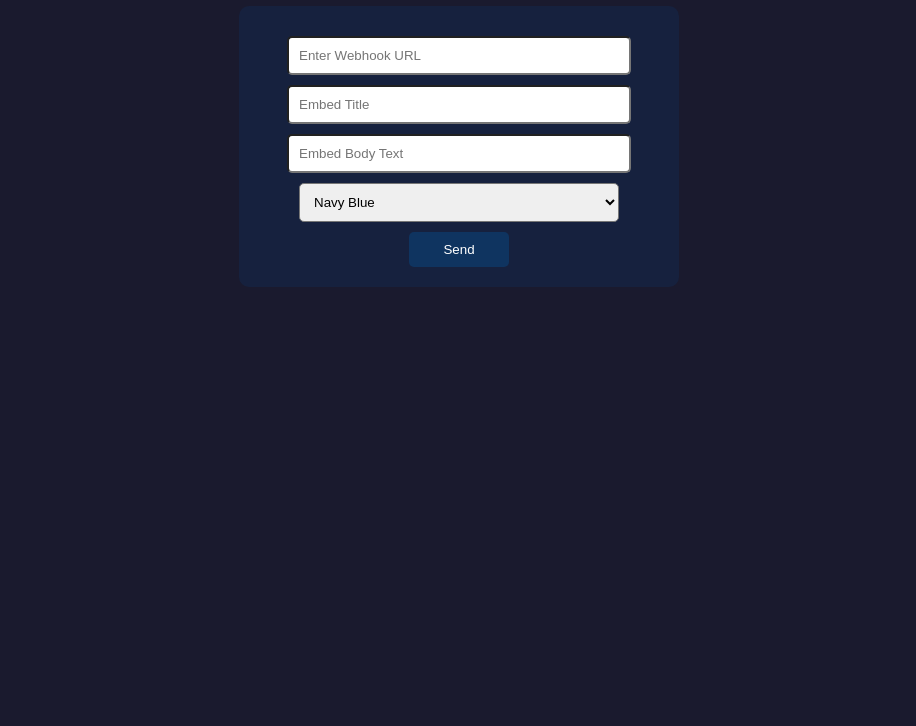
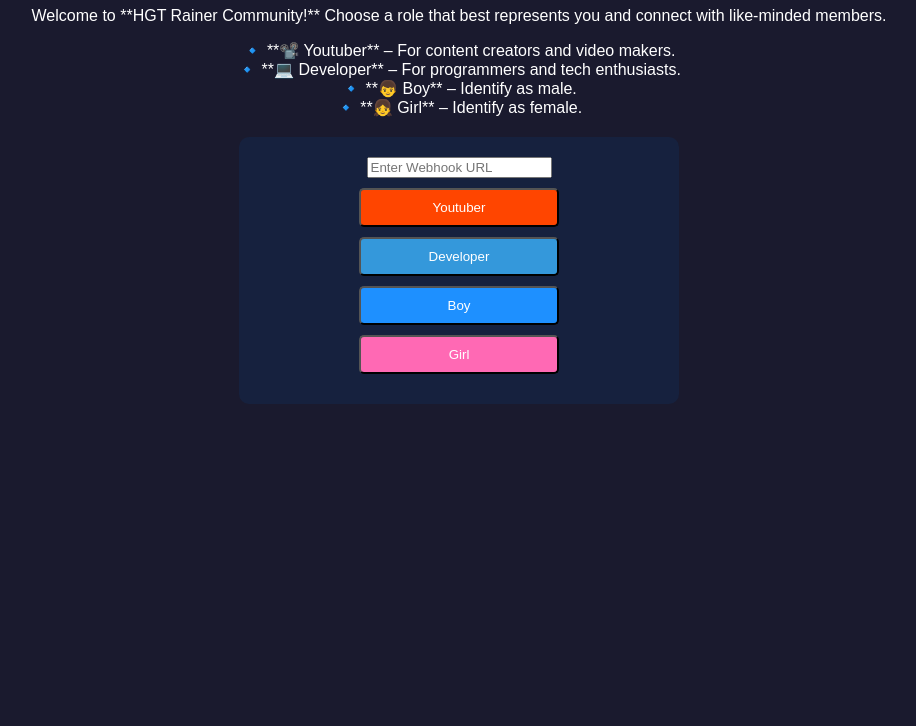
Before and after one commit to MaxYT5184/Last-Day-of-School-June-11, a plain HTML site: page index2.html in a window 1280 px wide. Shown: the part 74-800 px from the top of the page, without its empty margins (181-1097 px from the left). Drawn offline with Linux system fonts and the light colour scheme.

Commit message:
Update index2.html

```diff
--- a/index2.html
+++ b/index2.html
@@ -3,7 +3,7 @@
 <head>
     <meta charset="UTF-8">
     <meta name="viewport" content="width=device-width, initial-scale=1.0">
-    <title>HGT Rainer Rules Webhook</title>
+    <title>HGT Rainer Role Selection</title>
     <style>
         body {
             font-family: Arial, sans-serif;
@@ -18,62 +18,50 @@
             border-radius: 10px;
             width: 400px;
         }
-        input, select {
+        button {
             display: block;
             margin: 10px auto;
             padding: 10px;
-            width: 80%;
-            border-radius: 5px;
-        }
-        button {
-            background-color: #0f3460;
-            color: white;
-            padding: 10px;
-            width: 100px;
-            border: none;
+            width: 200px;
             border-radius: 5px;
             cursor: pointer;
         }
+        .youtuber { background-color: #FF4500; color: white; }
+        .developer { background-color: #3498DB; color: white; }
+        .boy { background-color: #1E90FF; color: white; }
+        .girl { background-color: #FF69B4; color: white; }
     </style>
 </head>
 <body>
-    <h1>HGT Rainer Rules Webhook System</h1>
+    <h1>🎭 Select Your Role</h1>
+    <p>Welcome to **HGT Rainer Community!** Choose a role that best represents you and connect with like-minded members.</p>
+    <p>🔹 **📽️ Youtuber** – For content creators and video makers.<br>
+       🔹 **💻 Developer** – For programmers and tech enthusiasts.<br>
+       🔹 **👦 Boy** – Identify as male.<br>
+       🔹 **👧 Girl** – Identify as female.</p>
     <form id="webhookForm">
         <input type="text" id="webhookURL" placeholder="Enter Webhook URL">
-        <input type="text" id="title" placeholder="Embed Title">
-        <input type="text" id="bodyText" placeholder="Embed Body Text">
-        <select id="embedColor">
-            <option value="34495E">Navy Blue</option>
-            <option value="FFFFFF">White</option>
-            <option value="3498DB">Blue</option>
-            <option value="87CEEB">Light Blue</option>
-        </select>
-        <button type="button" onclick="sendWebhook()">Send</button>
+        <button class="youtuber" type="button" onclick="sendRole('📽️ Youtuber')">Youtuber</button>
+        <button class="developer" type="button" onclick="sendRole('💻 Developer')">Developer</button>
+        <button class="boy" type="button" onclick="sendRole('👦 Boy')">Boy</button>
+        <button class="girl" type="button" onclick="sendRole('👧 Girl')">Girl</button>
     </form>
 
     <script>
-        function sendWebhook() {
+        function sendRole(role) {
             const webhookURL = document.getElementById("webhookURL").value;
-            const title = document.getElementById("title").value || "📜 HGT Rainer Community Rules";
-            const bodyText = document.getElementById("bodyText").value ||
-            "**1️⃣ Respect Everyone** – Treat others with kindness. No harassment, discrimination, or toxicity.\n" +
-            "**2️⃣ No Spamming or Self-Promotion** – Keep chats clean. Advertise only in designated channels.\n" +
-            "**3️⃣ Use Appropriate Channels** – Follow the category structure for discussions and promotions.\n" +
-            "**4️⃣ Keep Content Safe** – No NSFW, offensive, or harmful material.\n" +
-            "**5️⃣ Follow Discord’s Terms** – Adhere to Discord’s official guidelines and policies.";
-            const embedColor = document.getElementById("embedColor").value;
+            if (!webhookURL) {
+                alert("Please enter a valid webhook URL!");
+                return;
+            }
 
             const embedMessage = {
                 "content": "@everyone",
                 "embeds": [{
-                    "title": title,
-                    "description": bodyText,
-                    "color": parseInt(embedColor, 16),
-                    "image": {"url": "https://maxyt5184.github.io/Last-Day-of-School-June-11/Copilot_20250611_185300.png"},
-                    "footer": {
-                        "text": "🔗 Visit: HGT Rainer Community",
-                        "icon_url": "https://HGT-Promotion.defendaminecraft.online/favicon.ico"
-                    }
+                    "title": "🎭 Role Selection",
+                    "description": "User selected **" + role + "** role!",
+                    "color": 3498DB,
+                    "footer": { "text": "🔗 HGT Rainer Community" }
                 }]
             };
 
@@ -83,9 +71,9 @@
                 body: JSON.stringify(embedMessage)
             }).then(response => {
                 if (response.ok) {
-                    alert("Webhook sent successfully!");
+                    alert(role + " role sent successfully!");
                 } else {
-                    alert("Failed to send webhook. Check your URL.");
+                    alert("Failed to send role. Check your webhook URL.");
                 }
             });
         }
```
